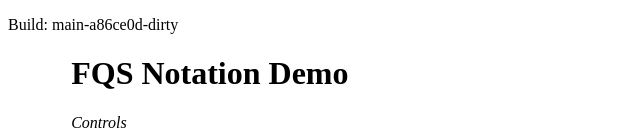
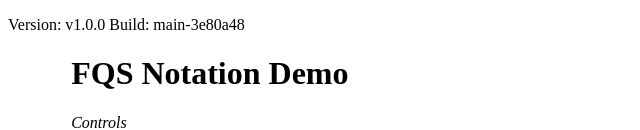
Before and after one commit to Michael-F-Ellis/fqs, a plain HTML site: page fqs.html in a window 1280 px wide. Shown: the top 130 px of the page, without its empty margins (0-640 px from the left). Drawn offline with Linux system fonts and the light colour scheme.

Commit message:
Update fqs.html with version v1.0.0

```diff
--- a/fqs.html
+++ b/fqs.html
@@ -7,7 +7,7 @@
 </head>
 
 <body>
-<p>Build: main-a86ce0d-dirty</p>
+<p>Version: v1.0.0 Build: main-3e80a48</p>
 	<div id="player"></div>
 	<div style="margin-left: 5%; margin-right: 5%;">
 		<h1>FQS Notation Demo</h1>
```
